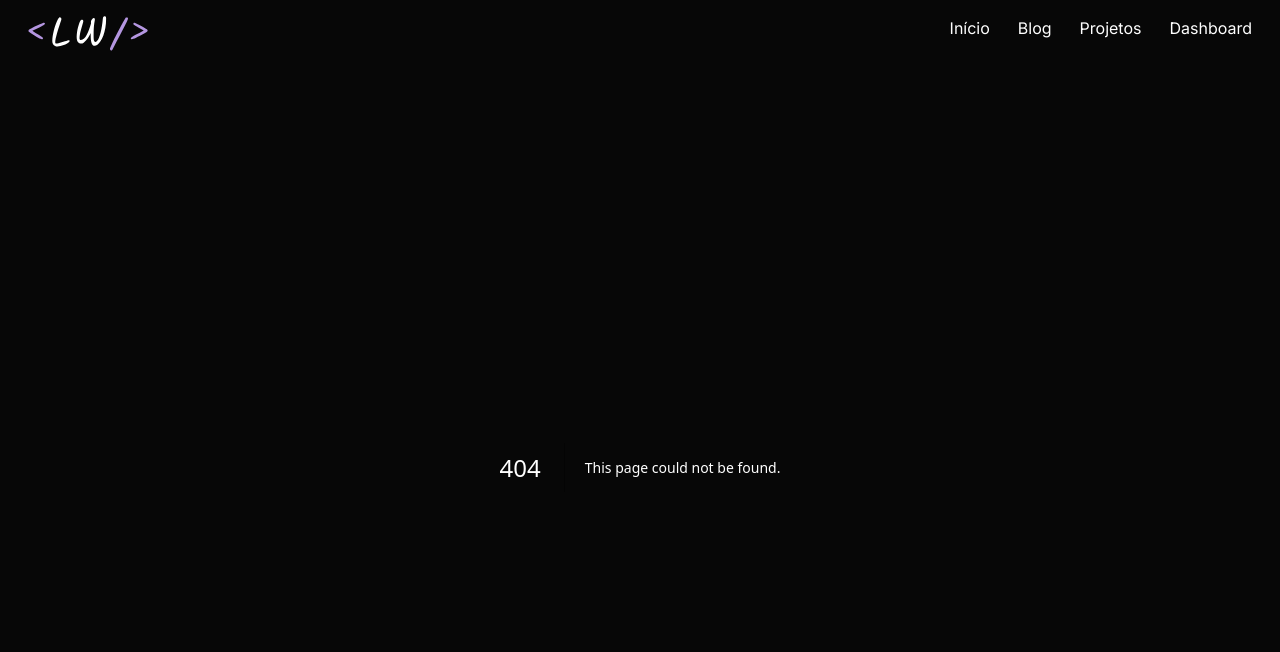
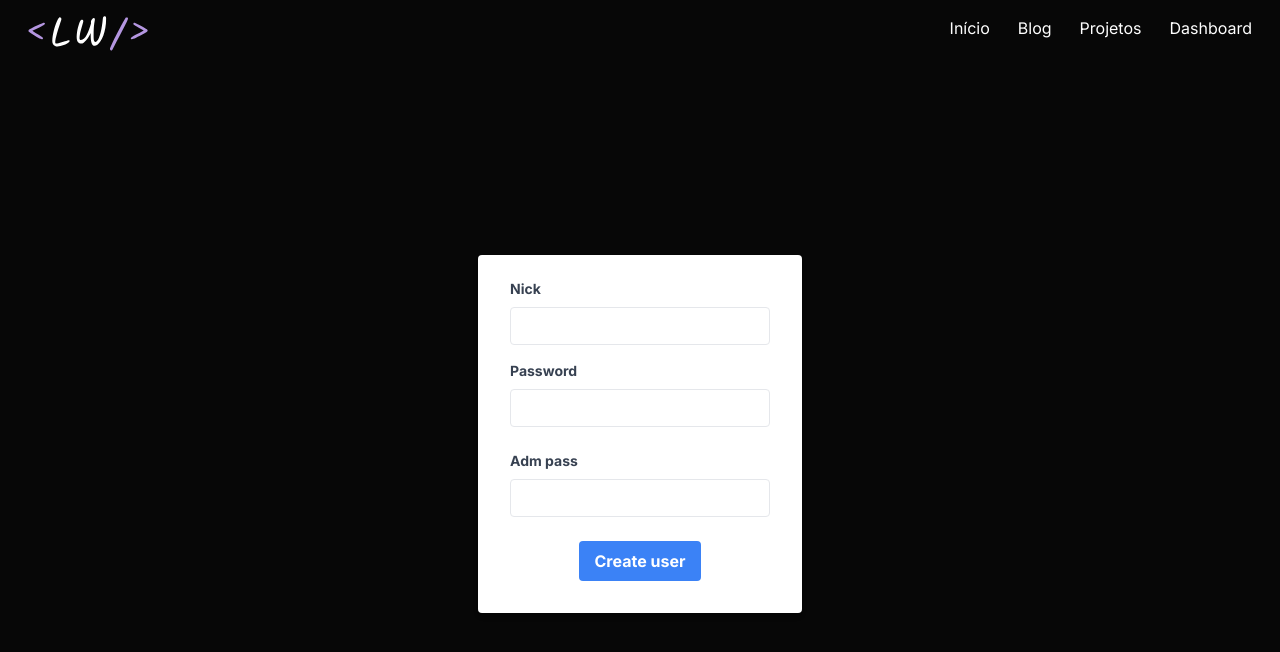
Before and after one commit to Lucas-Winicius/Portfolio, a Next.js app: page /new-user in a window 1280 px wide. Before the commit this address had no page. Shown: the top 652 px of the page. Built offline with nearby package versions, Linux system fonts and the light colour scheme.

Commit message:
new user

```diff
--- a/src/app/(admin)/login/page.tsx
+++ b/src/app/(admin)/login/page.tsx
@@ -38,7 +38,7 @@ export default function Login() {
       </form>
       <p className="text-slate-50 text-sm mt-4">
         Ainda não tem uma conta?{" "}
-        <Link className="text-blue-500 font-bold" href="/criar-usuario">
+        <Link className="text-blue-500 font-bold" href="/new-user">
           Crie uma aqui!
         </Link>
       </p>
--- /dev/null
+++ b/src/app/(admin)/new-user/page.tsx
@@ -0,0 +1,96 @@
+"use client";
+import { useState, FormEvent } from "react";
+import FlashMessage from "@/components/FlashMessage";
+
+export default function NewUser() {
+  const [nick, setNick] = useState("");
+  const [password, setPassword] = useState("");
+  const [admPassword, setAdmPassword] = useState("");
+  const [flashMessage, setFlashmessage] = useState({
+    show: false,
+    message: "",
+    title: "",
+    color: "blue",
+  });
+
+  const handleSubmit = (e: FormEvent<HTMLFormElement>) => {
+    e.preventDefault();
+
+    // Aqui você pode realizar o envio do formulário para o backend
+    // e exibir a mensagem de sucesso após o envio ser concluído.
+    // Por enquanto, vamos apenas exibir a mensagem ao submeter o form.
+  };
+
+  return (
+    <div className="flex items-center justify-center h-[calc(100vh-67px)]">
+      <form
+        className="form-container bg-white shadow-md rounded px-8 pt-6 pb-8"
+        onSubmit={handleSubmit}
+      >
+        <div className="mb-4 bg-transparent">
+          <label
+            htmlFor="nick"
+            className="block text-gray-700 text-sm font-bold mb-2 bg-transparent"
+          >
+            Nick
+          </label>
+          <input
+            type="text"
+            name="nick"
+            id="nick"
+            value={nick}
+            onChange={(e) => setNick(e.target.value)}
+            className="appearance-none border rounded w-full py-2 bg-transparent px-3 text-gray-700 leading-tight focus:outline-none focus:shadow-outline"
+          />
+        </div>
+        <div className="mb-6 bg-transparent">
+          <label
+            htmlFor="pass"
+            className="block text-gray-700 text-sm font-bold mb-2 bg-transparent"
+          >
+            Password
+          </label>
+          <input
+            type="password"
+            name="pass"
+            id="pass"
+            value={password}
+            onChange={(e) => setPassword(e.target.value)}
+            className="appearance-none border rounded w-full py-2 px-3 bg-transparent text-gray-700 leading-tight focus:outline-none focus:shadow-outline"
+          />
+        </div>
+        <div className="mb-6 bg-transparent">
+          <label
+            htmlFor="adm_pass"
+            className="block text-gray-700 text-sm font-bold mb-2 bg-transparent"
+          >
+            Adm pass
+          </label>
+          <input
+            type="password"
+            name="adm_pass"
+            id="adm_pass"
+            value={admPassword}
+            onChange={(e) => setAdmPassword(e.target.value)}
+            className="appearance-none border rounded w-full py-2 px-3 bg-transparent text-gray-700 leading-tight focus:outline-none focus:shadow-outline"
+          />
+        </div>
+        <div className="flex items-center justify-center bg-transparent">
+          <button
+            className="bg-blue-500 hover:bg-blue-700 text-white font-bold py-2 px-4 rounded focus:outline-none focus:shadow-outline"
+            type="submit"
+          >
+            Create user
+          </button>
+        </div>
+      </form>
+      {flashMessage.show && (
+        <FlashMessage
+          message={flashMessage.message}
+          title={flashMessage.title}
+          color={flashMessage.color}
+        />
+      )}
+    </div>
+  );
+}
--- a/src/components/FlashMessage.tsx
+++ b/src/components/FlashMessage.tsx
@@ -1,7 +1,7 @@
 "use client";
 import { useState, useEffect } from "react";
 
-type FlashMessageProps = {
+export type FlashMessageProps = {
   title?: string;
   message: string;
   duration?: number;
```
